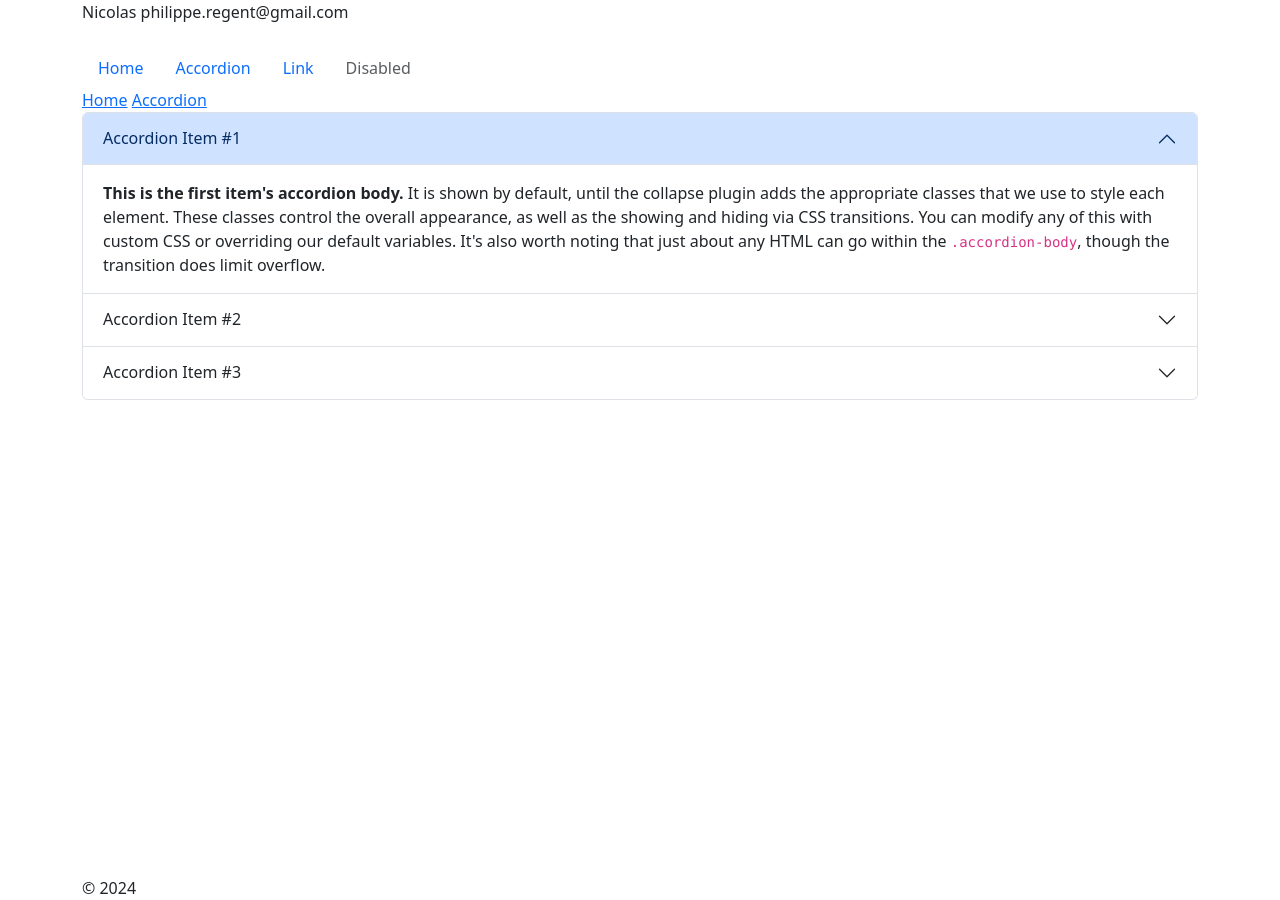
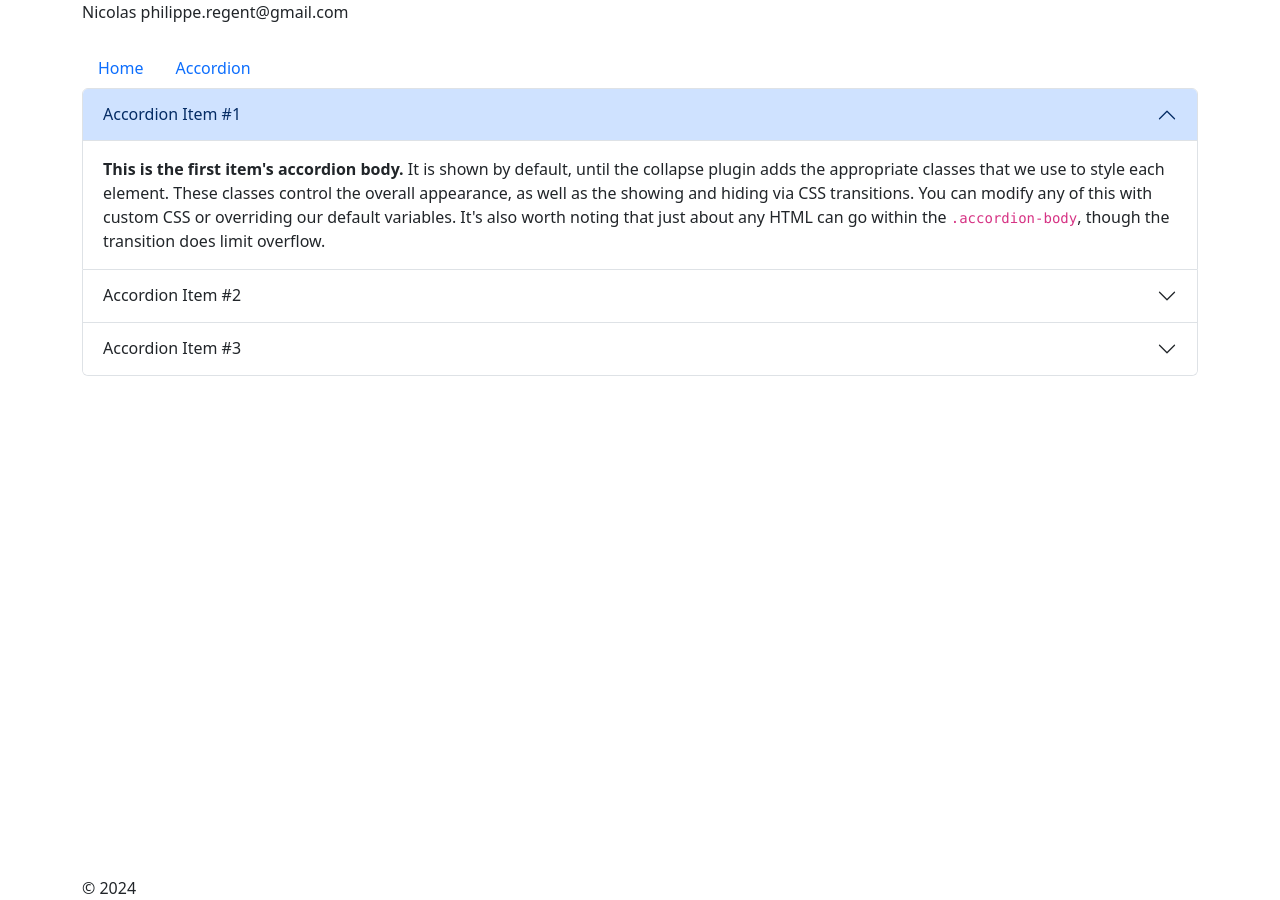
Before and after one commit to awelvor/nicolas, a Jekyll site: the page built from accordion.html, in a window 1280 px wide. Built offline with Jekyll 4.4.1, drawn with Linux system fonts in a browser that asks for light colours.

Commit message:
Update navigation.html

```diff
--- a/_includes/navigation.html
+++ b/_includes/navigation.html
@@ -1,22 +1,11 @@
 <div class="container">
+<nav class="wrapper">
 <ul class="nav mt-5">
-  <li class="nav-item">
-    <a class="nav-link active" aria-current="page" href="https://awelvor.github.io/nicolas/index.html">Home</a>
-  </li>
-  <li class="nav-item">
-    <a class="nav-link" href="https://awelvor.github.io/nicolas/accordion.html">Accordion</a>
-  </li>
-  <li class="nav-item">
-    <a class="nav-link" href="#">Link</a>
-  </li>
-  <li class="nav-item">
-    <a class="nav-link disabled" aria-disabled="true">Disabled</a>
-  </li>
-</ul>
-<nav class="wrapper">
   {% for item in site.data.navigation %}
-    <a href="{{ item.link }}">{{ item.name }}</a>
+  <li class="nav-item"><a class="nav-link active" href="{{item.link}}">{{item.name}}</a></li>
   {% endfor %}
+  </ul>
 </nav>
 
+
 </div>
```
